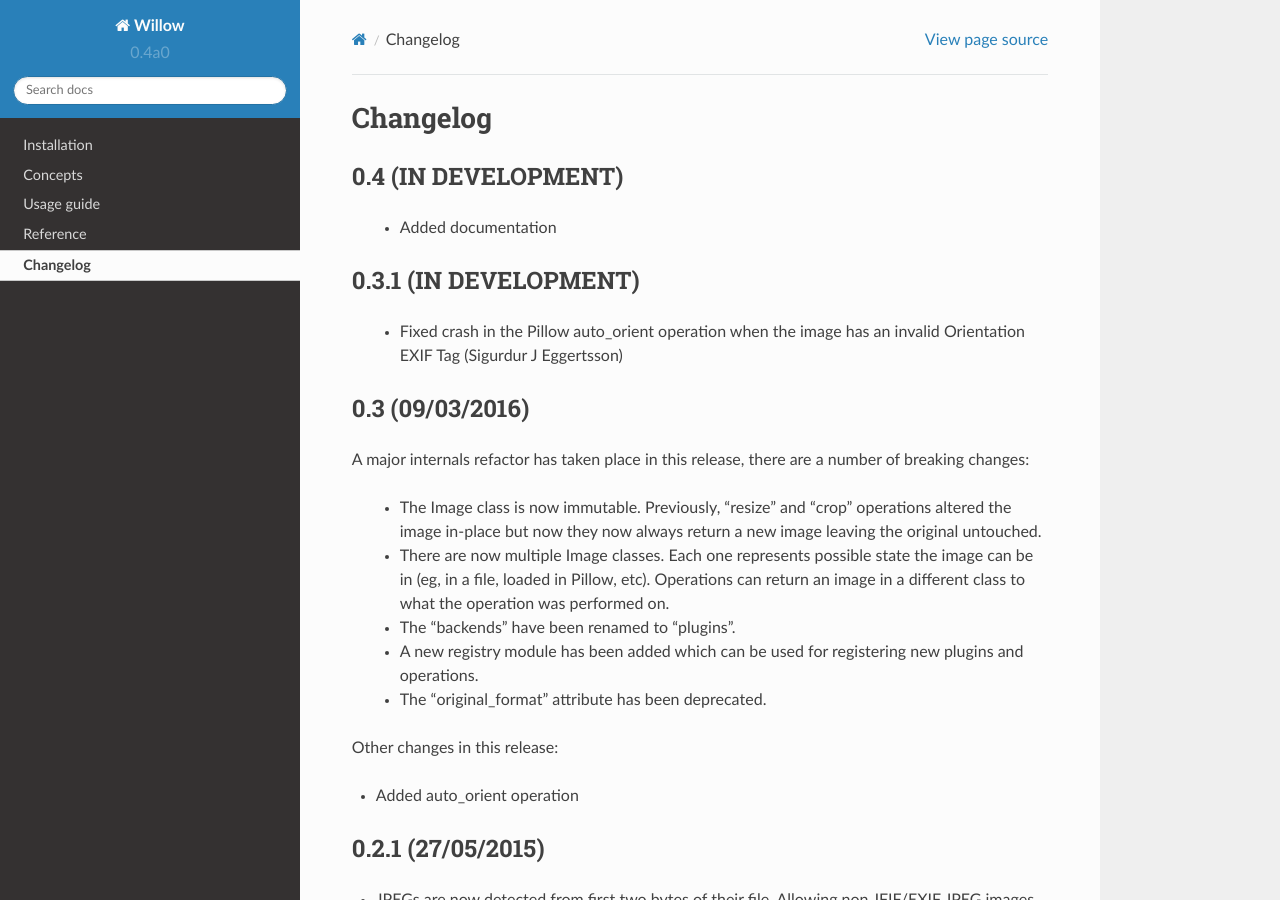
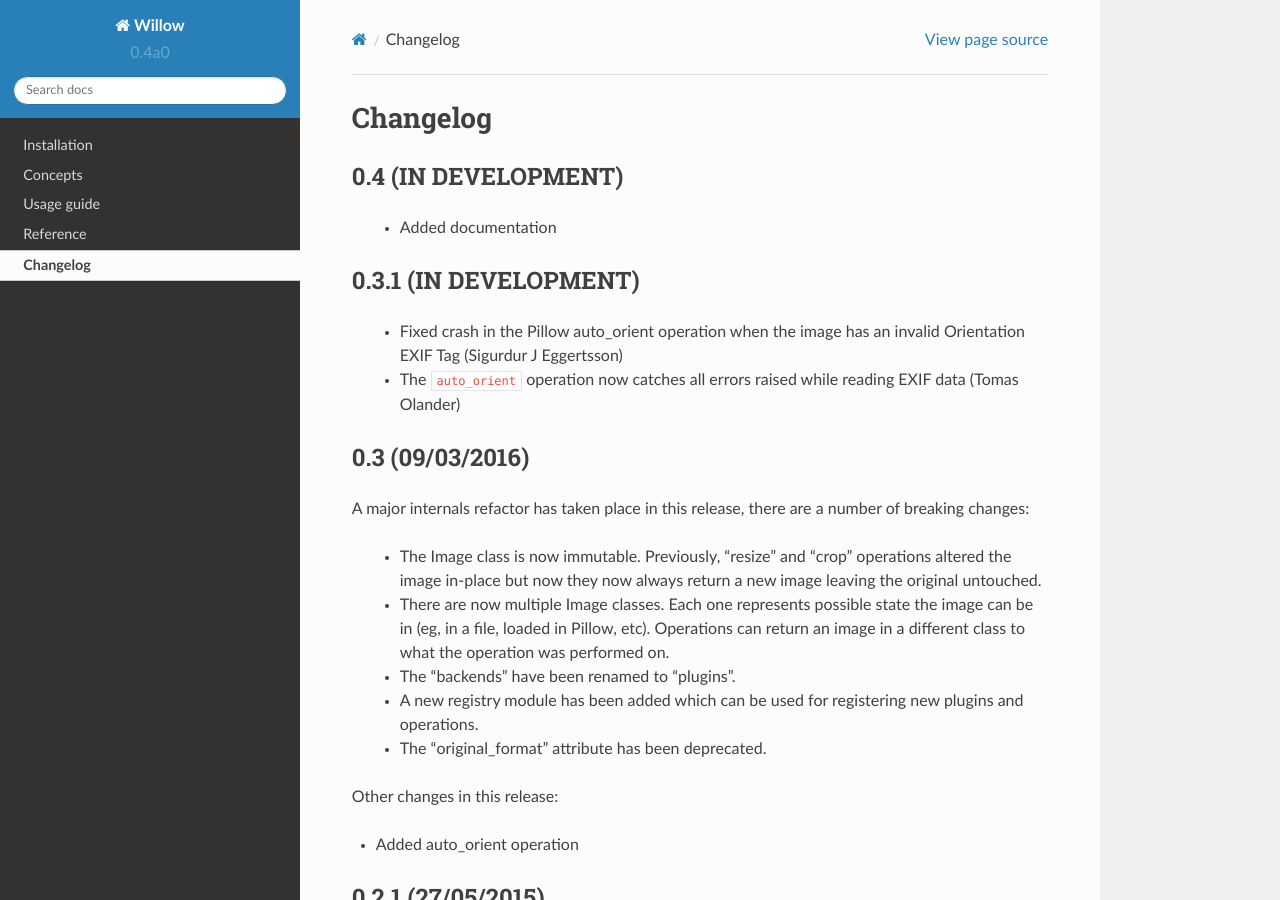
Before and after one commit to wagtail/Willow, a Sphinx documentation site: the page built from docs/changelog.rst, in a window 1280 px wide and 900 px high. Built offline with Sphinx 7.4.7 and the Read the Docs theme 2.0.0, drawn with Linux system fonts in a browser that asks for light colours.

Commit message:
Changelog for #37

```diff
--- a/docs/changelog.rst
+++ b/docs/changelog.rst
@@ -10,6 +10,7 @@
 ----------------------
 
  - Fixed crash in the Pillow auto_orient operation when the image has an invalid Orientation EXIF Tag (Sigurdur J Eggertsson)
+ - The ``auto_orient`` operation now catches all errors raised while reading EXIF data (Tomas Olander)
 
 0.3 (09/03/2016)
 ----------------
```
